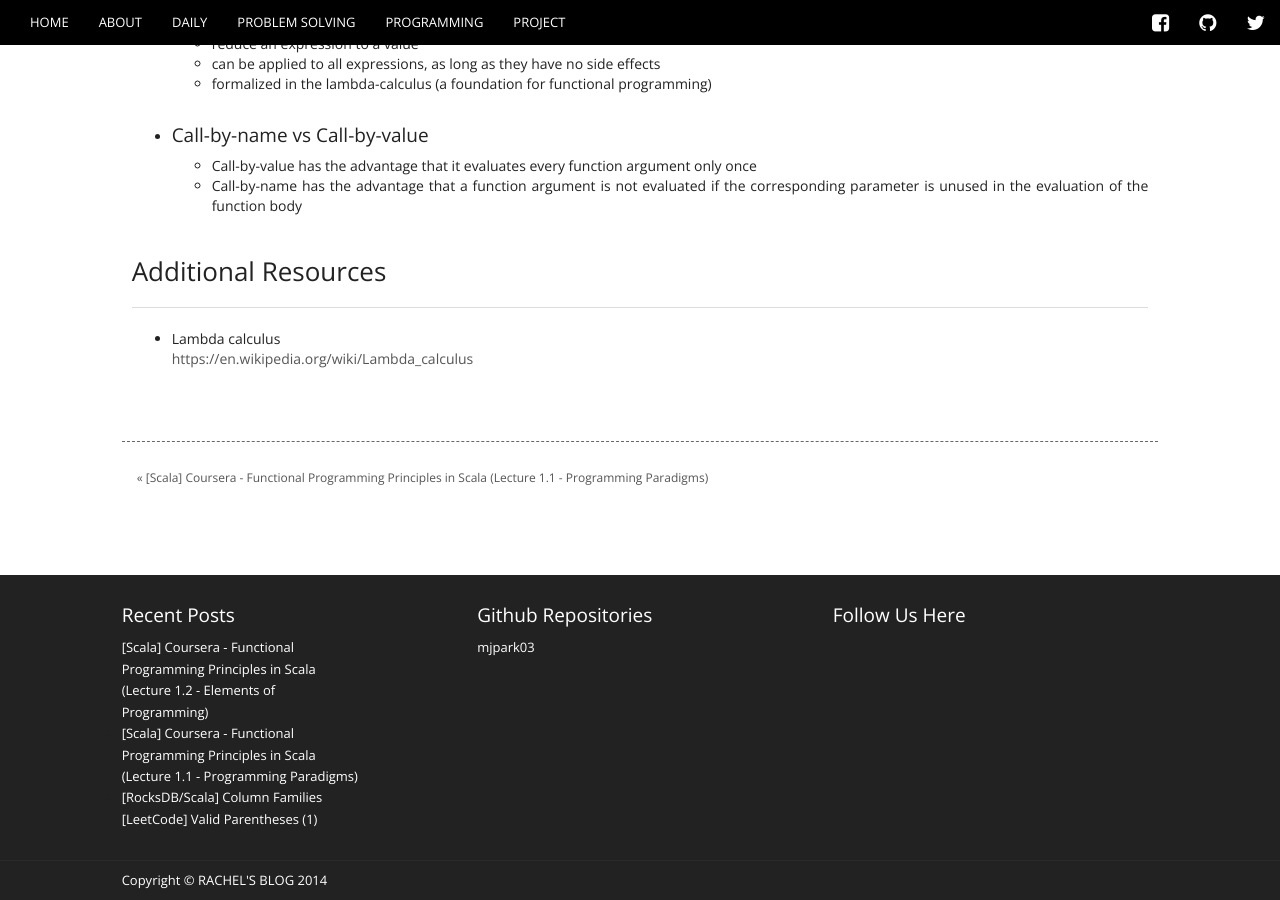
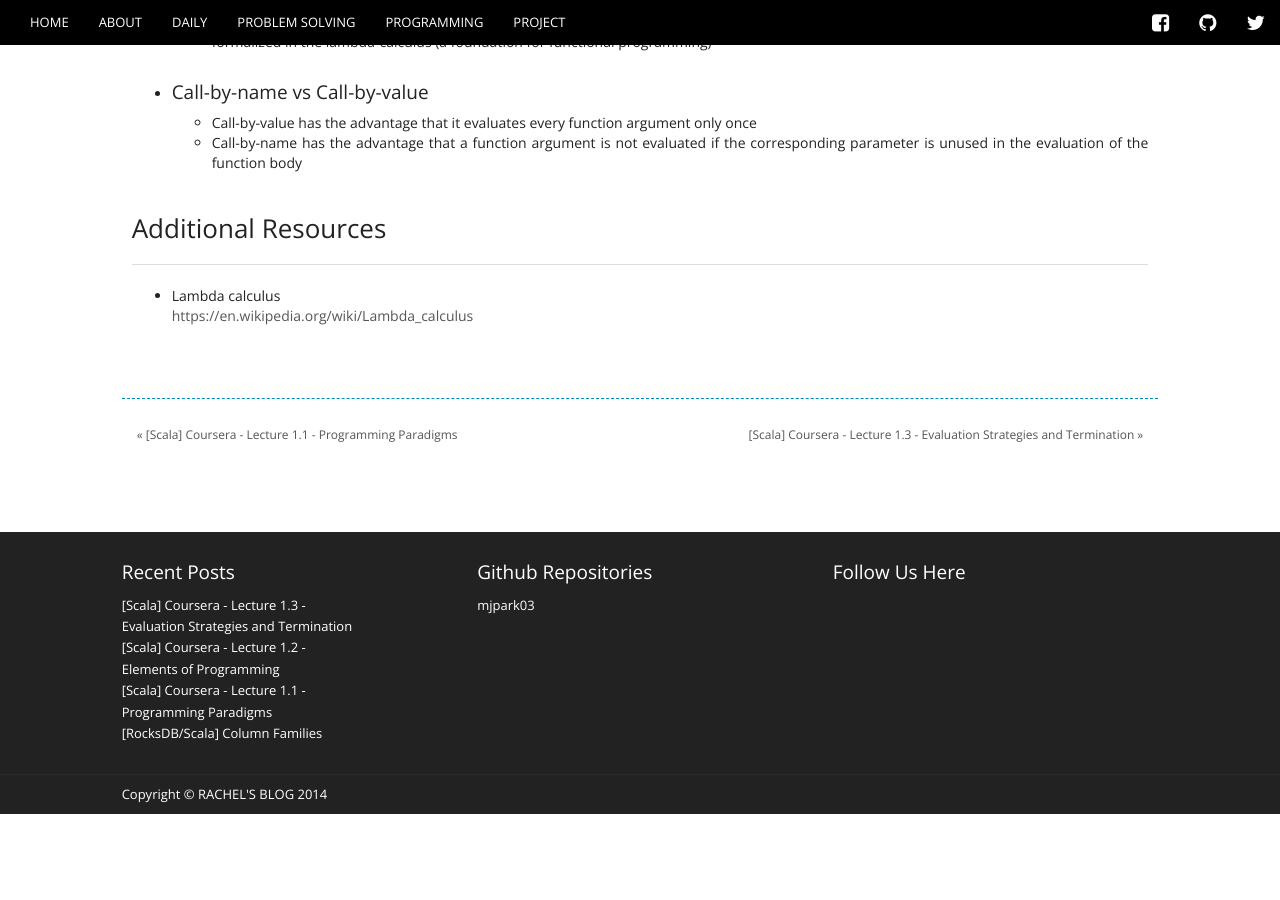
Before and after one commit to gudnam/mjpark03.github.io, a Jekyll site: the page built from _posts/2016-04-05-programming-003.markdown, in a window 1280 px wide and 900 px high, scrolled down 1112 px. Built offline with Jekyll 4.4.1, drawn with Linux system fonts in a browser that asks for light colours; nearby versions of some CDN libraries; comment, search, counter and statistics services are not loaded; after the commit the page ends 1926 px from its top, so only the background shows below that; some of the changed text lies outside the part shown.

Commit message:
[Scala] Coursera - Lecture 1.3 - Evaluation Strategies and Termination

```diff
--- a/_posts/2016-04-04-programming-002.markdown
+++ b/_posts/2016-04-04-programming-002.markdown
@@ -1,6 +1,6 @@
 ---
 layout: post
-title:  "[Scala] Coursera - Functional Programming Principles in Scala (Lecture 1.1 - Programming Paradigms)"
+title:  "[Scala] Coursera - Lecture 1.1 - Programming Paradigms"
 date:   2016-04-04 22:00:00
 categories: programming
 author: Rachel Park
--- a/_posts/2016-04-05-programming-003.markdown
+++ b/_posts/2016-04-05-programming-003.markdown
@@ -1,6 +1,6 @@
 ---
 layout: post
-title:  "[Scala] Coursera - Functional Programming Principles in Scala (Lecture 1.2 - Elements of Programming)"
+title:  "[Scala] Coursera - Lecture 1.2 - Elements of Programming"
 date:   2016-04-05 22:00:00
 categories: programming
 author: Rachel Park
--- /dev/null
+++ b/_posts/2016-04-07-programming-004.markdown
@@ -0,0 +1,38 @@
+---
+layout: post
+title:  "[Scala] Coursera - Lecture 1.3 - Evaluation Strategies and Termination"
+date:   2016-04-07 22:00:00
+categories: programming
+author: Rachel Park
+comments: true
+tags: [programming]
+permalink: programming/004
+---
+
+
+I will summerize the lectures (Functional Programming Principles in Scala of Coursera) to study Scala.
+
+
+* The full video lectures : <a href="https://class.coursera.org/progfun-005/lecture" target="_blank">https://class.coursera.org/progfun-005/lecture</a>
+
+
+* The lecture of this posting : <a href="https://class.coursera.org/progfun-005/lecture/4" target="_blank">Lecture 1.3 - Evaluation Strategies and Termination</a>
+<br/><br/>
+
+<h3>Summary</h3>
+<hr/>
+
+- <h4>Scala’s evaluation strategy</h4>
+    - Scala normally uses call-by-value <br/>
+        1) more efficient than call by name (it avoids this repeated recomputation of argument expressions that call by name entails) <br/><br/>
+    - Scala can use call-by-name <br/>
+        1) if the type of a function parameter starts with => it uses call-by-name <br/><br/>
+
+<h3>Additional Resources</h3>
+<hr/>
+
+* Stack Overflow - Call by name vs call by value in Scala, clarification needed <br/>
+    <a href="http://stackoverflow.com/questions/13337338/call-by-name-vs-call-by-value-in-scala-clarification-needed" target="_blank">http://stackoverflow.com/questions/13337338/call-by-name-vs-call-by-value-in-scala-clarification-needed</a> <br/>
+* Programming in Scala - 9.5 By-name parameters <br/>
+
+<br/><br/>
```
